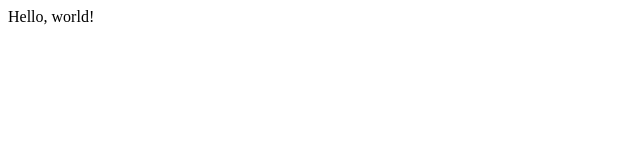
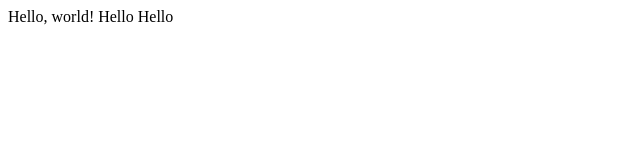
Before and after one commit to mubashir2712/lecture0, a plain HTML site: page hello.html in a window 1280 px wide. Shown: the whole page, without its empty margins (0-640 px from the left). Drawn offline with Linux system fonts and the light colour scheme.

Commit message:
Update hello.html

```diff
--- a/hello.html
+++ b/hello.html
@@ -4,6 +4,6 @@
        <title>My Webpage!</title>
    </head>
    <body>
-       Hello, world!
+       Hello, world! Hello Hello
    </body>
 </html>
```
